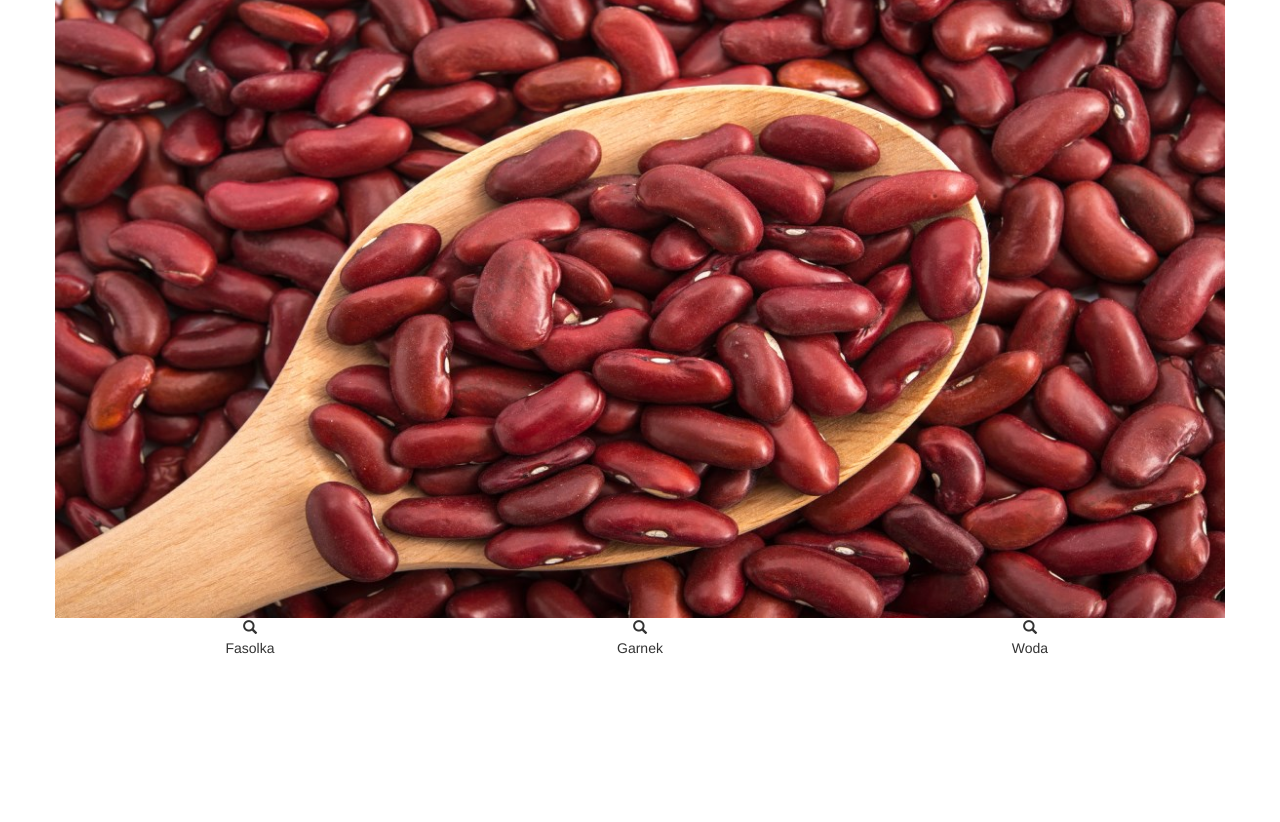
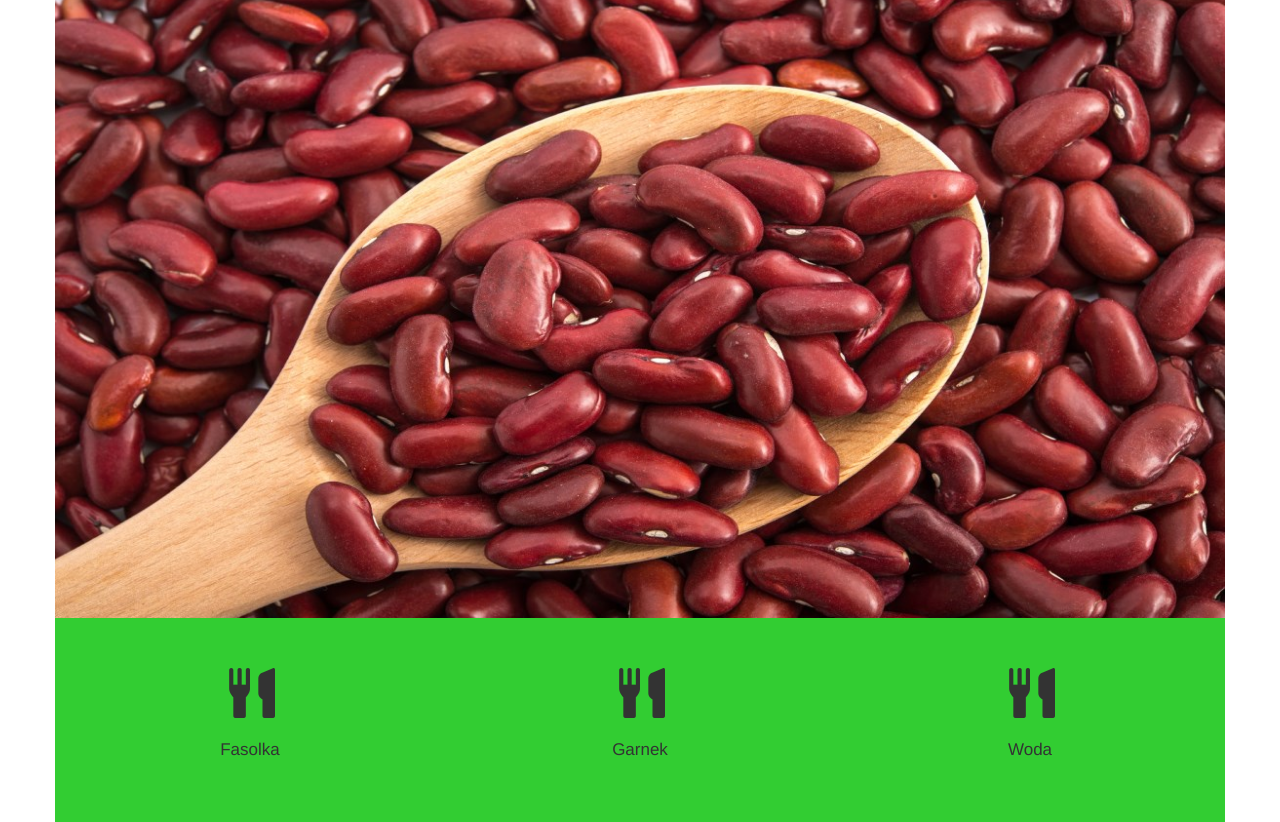
Before and after one commit to 1PiotrCz/Bootstrap, a plain HTML site: page index.html in a window 1280 px wide. Shown: the part 58-880 px from the top of the page. Before the commit the page ends 800 px from the top, so only its background shows below. Drawn offline with nearby package versions, Linux system fonts and the light colour scheme.

Commit message:
style icon and text and container

```diff
--- a/css/main.css
+++ b/css/main.css
@@ -1,3 +1,17 @@
 .navbar {
 margin-bottom: 0;
 }
+.ingredient{
+	padding: 50px 0;
+	background-color: limegreen;
+	color #fff;
+}
+
+.ingredient span{
+font-size: 50px;
+padding-bottom: 20px;
+}
+
+.ingredient p{
+	font-size: 17px;
+	font-weight: 500;
--- a/index.html
+++ b/index.html
@@ -43,15 +43,15 @@
         </div>
         <div class="row text-center ingredient">
             <div class="col-md-4">
-			<span class="glyphicon glyphicon-search" aria-hidden="true"></span>
+			<span class="glyphicon glyphicon-cutlery" aria-hidden="true"></span>
                 <p>Fasolka</p>
             </div>
             <div class="col-md-4">
-			<span class="glyphicon glyphicon-search" aria-hidden="true"></span>
+			<span class="glyphicon glyphicon-cutlery" aria-hidden="true"></span>
                 <p>Garnek</p>
             </div>
             <div class="col-md-4">
-			<span class="glyphicon glyphicon-search" aria-hidden="true"></span>
+			<span class="glyphicon glyphicon-cutlery" aria-hidden="true"></span>
                 <p>Woda</p>
             </div>
         </div>
```
